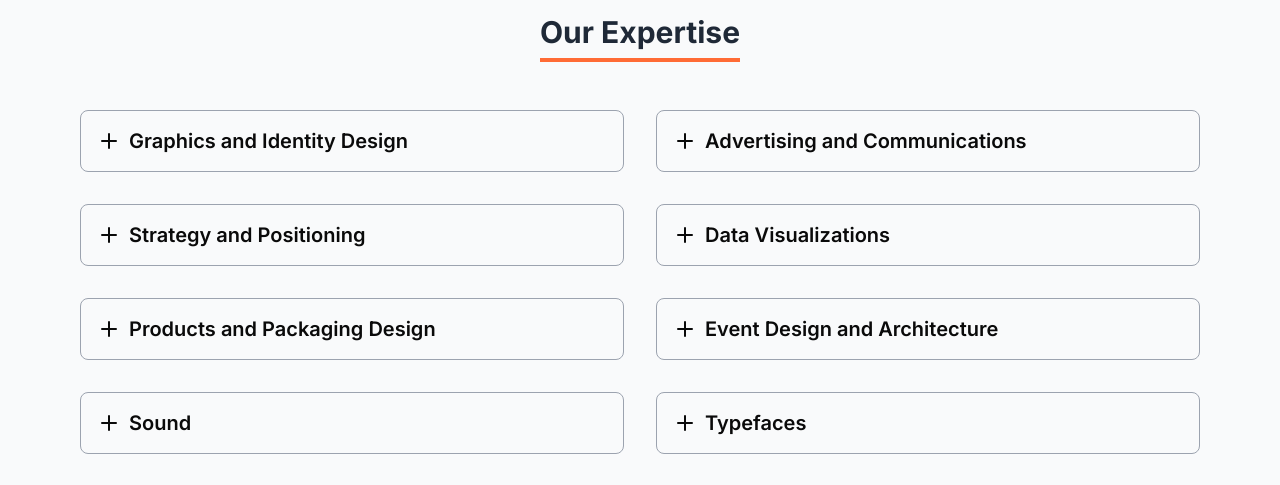
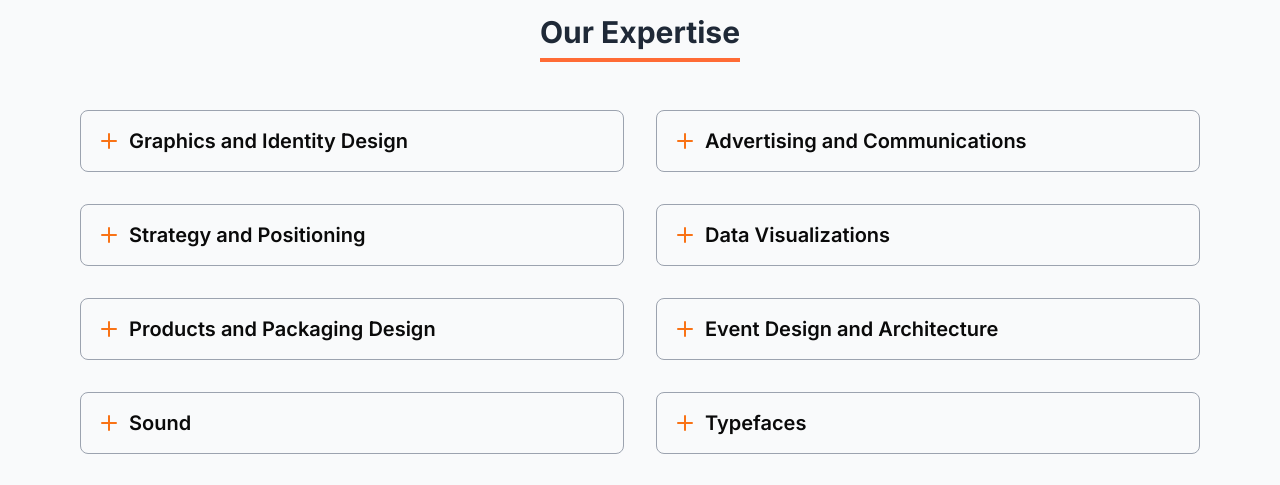
Before and after one commit to stephenmayowa112/final-TechDith, a Next.js app: page / in a window 1280 px wide. Shown: the part 1340-1825 px from the top of the page. Built offline with nearby package versions, Linux system fonts and the light colour scheme.

Commit message:
FEAT: this is a website for Techdith company

```diff
--- a/app/page.tsx
+++ b/app/page.tsx
@@ -169,7 +169,7 @@ export default function Home() {
                     setOpenItems(newOpen);
                   }}
                 >
-                  <Plus className={`h-6 w-6 transform transition-transform ${openItems[idx] ? 'rotate-45' : 'rotate-0'}`} />
+                  <Plus className={`h-6 w-6 text-orange-500 transform transition-transform ${openItems[idx] ? 'rotate-45' : 'rotate-0'}`} />
                   <h3 className="text-xl font-semibold ml-2">{item.title}</h3>
                 </div>
                 {openItems[idx] && <p className="text-gray-600 mt-2">{item.description}</p>}
```
